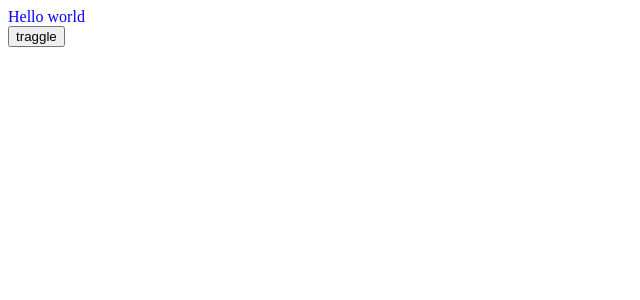
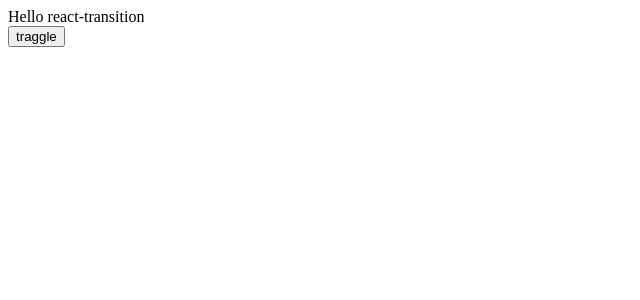
Before and after one commit to wayne214/react-app, a React (Create React App) app: page / in a window 1280 px wide. Shown: the top 300 px of the page, without its empty margins (0-640 px from the left). Built offline with nearby package versions, Linux system fonts and the light colour scheme.

Commit message:
react-transition-group

```diff
--- a/src/App.js
+++ b/src/App.js
@@ -1,4 +1,5 @@
 import React, {Component, Fragment} from 'react'
+import { CSSTransition } from 'react-transition-group';
 import './app.css'
 
 class App extends Component {
@@ -18,7 +19,16 @@ class App extends Component {
     render() {
         return (
             <Fragment>
-                <div className={this.state.show ? 'show': 'hide'}>Hello world</div>
+                {/*<div className={this.state.show ? 'show': 'hide'}>Hello world</div>*/}
+                <CSSTransition
+                    in={this.state.show}
+                    timeout={2000}
+                    classNames='fade'
+                    unmountOnExit
+                    appear={true}
+                >
+                    <div>Hello react-transition</div>
+                </CSSTransition>
                 <button onClick={this._handleTraggle}>traggle</button>
             </Fragment>
 
--- a/src/app.css
+++ b/src/app.css
@@ -45,3 +45,29 @@
         color: blue;
     }
 }
+
+
+
+.fade-enter .fade-appear{
+    opacity: 0;
+}
+.fade-enter-active .fade-appear-active{
+    opacity: 1;
+    transition: opacity 2s ease-in;
+}
+.fade-enter-done {
+    opacity: 1;
+}
+
+.fade-exit {
+    opacity: 1;
+}
+
+.fade-exit-active {
+    opacity: 0;
+    transition: opacity 2s ease-in;
+}
+
+.fade-exit-done {
+    opacity: 1;
+}
```
